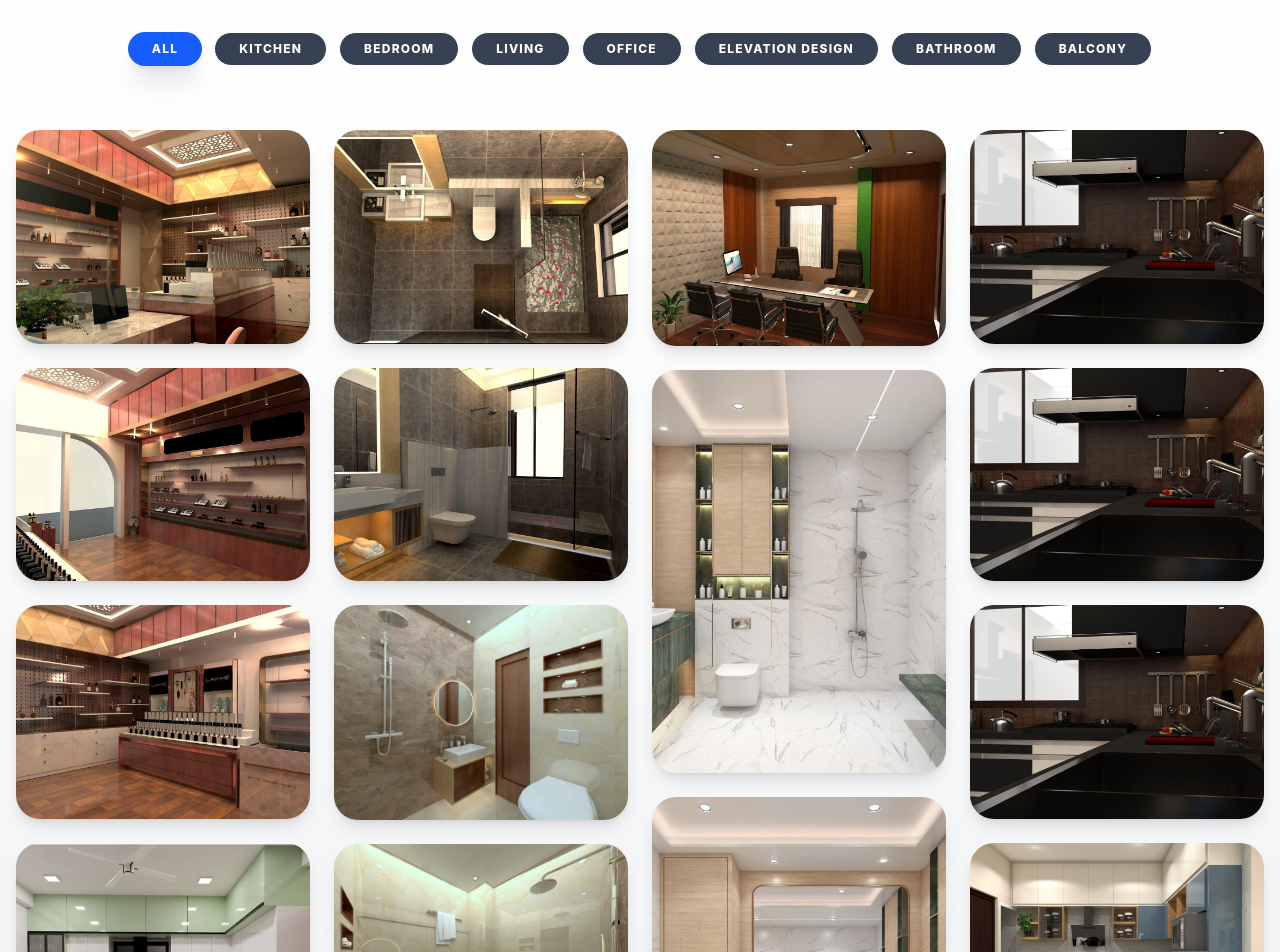
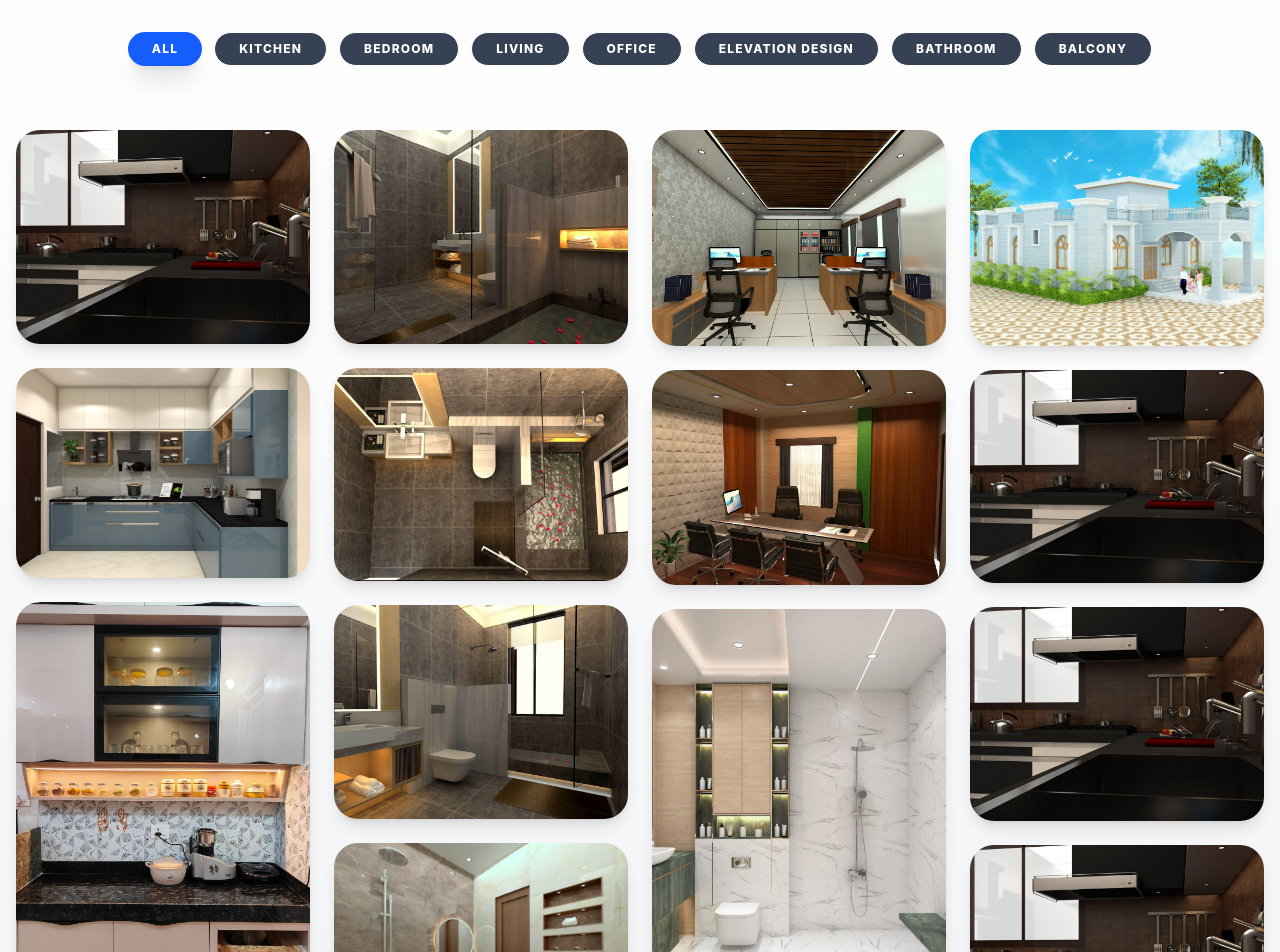
Before and after one commit to Satyam6201/DESIGN-TECH-PROXIMA, a React (Vite) app: page / in a window 1280 px wide. Shown: the part 2100-3052 px from the top of the page. Built offline with nearby package versions, Linux system fonts and the light colour scheme.

Commit message:
first commit

```diff
--- a/src/components/Gallery.jsx
+++ b/src/components/Gallery.jsx
@@ -8,9 +8,9 @@ import { FileText, Eye, Download } from 'lucide-react';
 ======================= */
 const allImages = [
   // ===== KITCHEN =====
-  { id: 1, category: 'Kitchen', url: '/assets/Kitchen/img1.jpg', title: 'Premium Indian Modular Kitchen Design' },
-  { id: 2, category: 'Kitchen', url: '/assets/Kitchen/img2.jpg', title: 'Smart Small Flat Kitchen Layout' },
-  { id: 3, category: 'Kitchen', url: '/assets/Kitchen/img3.jpg', title: 'Middle-Class Indian Kitchen Interior' },
+  { id: 1, category: 'Kitchen', url: '/assets/Kitchen/img292.jpg', title: 'Premium Indian Modular Kitchen Design' },
+  { id: 2, category: 'Kitchen', url: '/assets/Kitchen/new_1.jpeg', title: 'Smart Small Flat Kitchen Layout' },
+  { id: 3, category: 'Kitchen', url: '/assets/Kitchen/new_6.jpeg', title: 'Middle-Class Indian Kitchen Interior' },
   { id: 4, category: 'Kitchen', url: '/assets/Kitchen/img_.jpg', title: 'Compact Indian Kitchen Space Planning' },
   { id: 5, category: 'Kitchen', url: '/assets/Kitchen/img136.jpg', title: 'Modern Indian Modular Kitchen' },
 
```
